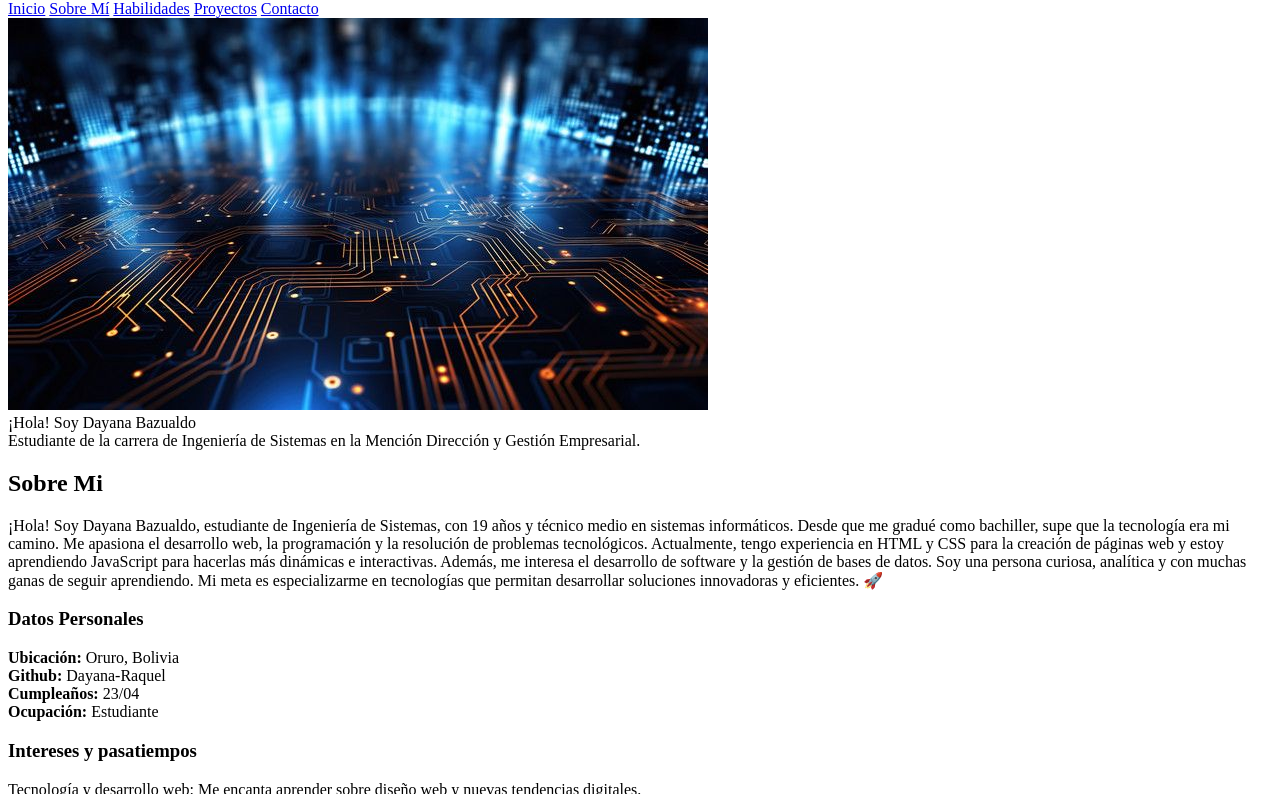
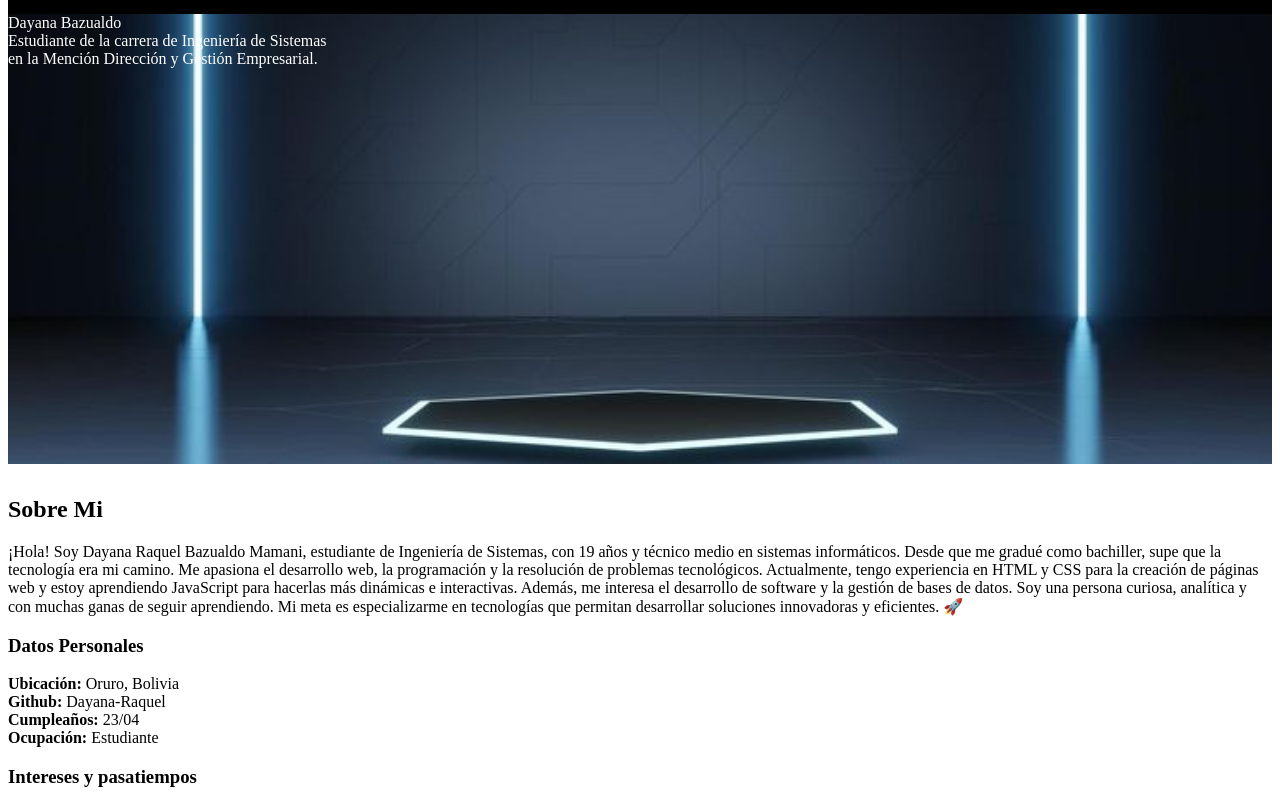
Before and after one commit to Dayana-Raquel/Mi_Pagina_Web, a plain HTML site: page index.html in a window 1280 px wide. Shown: the part 80-874 px from the top of the page. Drawn offline with Linux system fonts and the light colour scheme.

Commit message:
Mejorando el estilo de la página con CSS

```diff
--- a/index.html
+++ b/index.html
@@ -3,12 +3,12 @@
 <head>
     <meta charset="UTF-8">
     <meta name="viewport" content="width=device-width, initial-scale=1.0">
+    <link rel="stylesheet" href="style.css">
     <title>MI PAGINA WEB</title>
 </head>
 <body>
     <header class="header">
         <div class="menu-container">
-
             <h1 class="titulo">Mi Página Web</h1>
 
             <div class="nav-bg">
@@ -20,19 +20,20 @@
                     <a href="#">Contacto</a>
                 </nav>
             </div>
-
-        <div class="imagen-header">
-            <img src="Fondo1.jpg" alt="Imagen de portada">
         </div>
     </header>
 
     <main>
-        ¡Hola! Soy Dayana Bazualdo <br>
-            Estudiante de la carrera de Ingeniería de Sistemas en la Mención Dirección y Gestión Empresarial. <br>
+        <div class="inicio">
+            Dayana Bazualdo <br>
+            Estudiante de la carrera de Ingeniería de Sistemas <br>
+            en la Mención Dirección y Gestión Empresarial. <br>
+        </div>
+
             <h2>Sobre Mi</h2>
 
             <section class="about me">
-                ¡Hola! Soy Dayana Bazualdo, estudiante de Ingeniería de Sistemas, con 19 años y técnico medio en sistemas informáticos. Desde que me gradué como bachiller, supe que la tecnología era mi camino. Me apasiona el desarrollo web, la programación y la resolución de problemas tecnológicos.
+                ¡Hola! Soy Dayana Raquel Bazualdo Mamani, estudiante de Ingeniería de Sistemas, con 19 años y técnico medio en sistemas informáticos. Desde que me gradué como bachiller, supe que la tecnología era mi camino. Me apasiona el desarrollo web, la programación y la resolución de problemas tecnológicos.
                 Actualmente, tengo experiencia en HTML y CSS para la creación de páginas web y estoy aprendiendo JavaScript para hacerlas más dinámicas e interactivas. Además, me interesa el desarrollo de software y la gestión de bases de datos.
                 Soy una persona curiosa, analítica y con muchas ganas de seguir aprendiendo. Mi meta es especializarme en tecnologías que permitan desarrollar soluciones innovadoras y eficientes. 🚀
                 <br>
@@ -118,7 +119,7 @@
     </main>
 
     <footer class="footer">
-        <p>Todos los Derechos Reservados. Alumna: Dayana Raquel Bazualdo Mamani</p>
+        <p>Todos los Derechos Reservados. Estudiante: Dayana Raquel Bazualdo Mamani</p>
     </footer>
 </body>
 </html>
--- /dev/null
+++ b/style.css
@@ -0,0 +1,49 @@
+.menu-container{
+    display:flex;
+    justify-content: space-between;
+    align-items: center;
+    padding: 3px 10px;
+    color: #FF007F;
+    background-color: black;
+}
+
+.navegacion-principal {
+    display:flex;
+    justify-content: space-between;
+}
+
+.navegacion-principal a{
+    color:white;
+    text-decoration: none;
+    font-size: 2rem;
+    font-weight: 700%;
+    padding: 1rem;
+}
+
+.navegacion-principal a:hover{
+    background-color: #FF007F;
+    border-radius: 5px;
+}
+
+.inicio{
+    background: url('Fondo.jpg') no-repeat center center fixed;
+    background-size: 1000px 1000px;
+    background-repeat: no-repeat;
+    background-size: cover;
+    height:450px;
+    position: relative;
+    margin-bottom: 2rem;
+    color: white;
+}
+
+.contenido-inicio{
+    position: absolute;
+    background-color: rgba(0,0,0,.7);
+    background-color: rgba(0 0 0 / 70%);
+    width: 100%;
+    height: 100%;
+    display: flex;
+    flex-direction: column;
+    align-items:center;
+    justify-content: center;
+}
```
Also changed, not shown: Fondo.jpg (added), Fondo1.jpg (deleted). Lines whose indentation alone changed are shown as unchanged.
